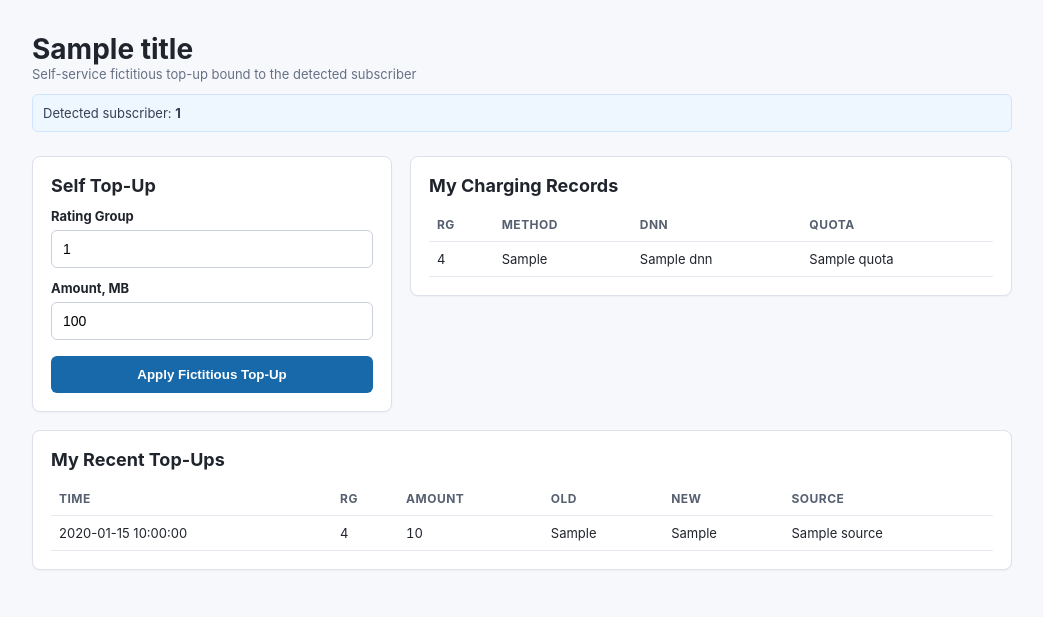
After one commit to infinitydon/free5gc-charging-portal, a FastAPI app: template app/templates/user.html in a window 1280 px wide. The commit adds this page. Shown: the top 617 px of the page, without its empty margins (118-1161 px from the left). Run offline with FastAPI, Linux system fonts and the light colour scheme; the template is opened without the code that fills it: most values are stand-ins (such as "Sample title", 1, 10 or a date in 2020).

Commit message:
Split charging portal modes

```diff
--- a/app/main.py
+++ b/app/main.py
@@ -1,5 +1,7 @@
 from __future__ import annotations
 
+import json
+from ipaddress import ip_address, ip_network
 from pathlib import Path
 from typing import Annotated
 
@@ -23,6 +25,12 @@ class TopUpRequest(BaseModel):
     pin: str = Field(default="")
 
 
+class SelfTopUpRequest(BaseModel):
+    rating_group: int = Field(alias="ratingGroup", ge=0)
+    amount_bytes: int = Field(alias="amountBytes", gt=0)
+    actor: str = Field(default="self-service", min_length=1)
+
+
 class TopUpResponse(BaseModel):
     ok: bool
     ledger: dict
@@ -34,7 +42,36 @@ def get_repository(settings: Annotated[Settings, Depends(get_settings)]) -> Char
     return ChargingRepository(settings.mongo_uri, settings.mongo_db)
 
 
-app = FastAPI(title="free5GC Charging Portal", version="0.1.1")
+app = FastAPI(title="free5GC Charging Portal", version="0.2.0")
+
+
+def resolve_subscriber_from_request(request: Request, settings: Settings) -> str:
+    if settings.trusted_subscriber_header_enabled:
+        header_value = request.headers.get(settings.trusted_subscriber_header)
+        if header_value and header_value.strip():
+            return header_value.strip()
+
+    source_ip = request.client.host if request.client else ""
+    if source_ip:
+        try:
+            bindings = json.loads(settings.subscriber_bindings_json or "{}")
+        except json.JSONDecodeError as exc:
+            raise HTTPException(status_code=500, detail="invalid subscriber binding configuration") from exc
+        for match, supi in bindings.items():
+            if not supi:
+                continue
+            try:
+                if "/" in match and ip_address(source_ip) in ip_network(match, strict=False):
+                    return str(supi)
+                if source_ip == match:
+                    return str(supi)
+            except ValueError:
+                continue
+
+    if settings.default_subscriber_supi:
+        return settings.default_subscriber_supi
+
+    raise HTTPException(status_code=403, detail="subscriber identity could not be resolved")
 
 
 @app.get("/healthz")
@@ -48,8 +85,21 @@ def index(
     settings: Annotated[Settings, Depends(get_settings)],
     repo: Annotated[ChargingRepository, Depends(get_repository)],
 ) -> HTMLResponse:
+    if settings.portal_mode.lower() == "user":
+        ue_id = resolve_subscriber_from_request(request, settings)
+        return templates.TemplateResponse(
+            "user.html",
+            {
+                "request": request,
+                "title": settings.portal_title,
+                "ue_id": ue_id,
+                "records": repo.list_charging_records(ue_id),
+                "topups": [doc for doc in repo.list_topups(15) if doc.get("ueId") == ue_id],
+            },
+        )
+
     return templates.TemplateResponse(
-        "index.html",
+        "operator.html",
         {
             "request": request,
             "title": settings.portal_title,
@@ -63,6 +113,16 @@ def index(
 @app.get("/api/charging-records")
 def charging_records(repo: Annotated[ChargingRepository, Depends(get_repository)]) -> list[dict]:
     return repo.list_charging_records()
+
+
+@app.get("/api/me")
+def me(
+    request: Request,
+    settings: Annotated[Settings, Depends(get_settings)],
+    repo: Annotated[ChargingRepository, Depends(get_repository)],
+) -> dict:
+    ue_id = resolve_subscriber_from_request(request, settings)
+    return {"ueId": ue_id, "chargingRecords": repo.list_charging_records(ue_id)}
 
 
 @app.get("/api/topups")
@@ -116,24 +176,42 @@ async def operator_topup(
 
 @app.post("/api/topups/self", response_model=TopUpResponse)
 async def self_topup(
-    payload: TopUpRequest,
+    request: Request,
+    payload: SelfTopUpRequest,
     settings: Annotated[Settings, Depends(get_settings)],
     repo: Annotated[ChargingRepository, Depends(get_repository)],
 ) -> TopUpResponse:
-    return await apply_topup(payload, "self-service", settings, repo)
+    ue_id = resolve_subscriber_from_request(request, settings)
+    return await apply_topup(
+        TopUpRequest(
+            ueId=ue_id,
+            ratingGroup=payload.rating_group,
+            amountBytes=payload.amount_bytes,
+            actor=payload.actor,
+            pin="",
+        ),
+        "self-service",
+        settings,
+        repo,
+    )
 
 
 @app.post("/topup/form")
 async def topup_form(
+    request: Request,
     settings: Annotated[Settings, Depends(get_settings)],
     repo: Annotated[ChargingRepository, Depends(get_repository)],
-    ue_id: Annotated[str, Form(alias="ueId")],
     rating_group: Annotated[int, Form(alias="ratingGroup")],
     amount_mb: Annotated[int, Form(alias="amountMb")],
     actor: Annotated[str, Form()],
+    ue_id: Annotated[str, Form(alias="ueId")] = "",
     pin: Annotated[str, Form()] = "",
     source: Annotated[str, Form()] = "operator",
 ) -> RedirectResponse:
+    if source == "self-service":
+        ue_id = resolve_subscriber_from_request(request, settings)
+        pin = ""
+
     payload = TopUpRequest(
         ueId=ue_id,
         ratingGroup=rating_group,
--- a/app/repository.py
+++ b/app/repository.py
@@ -24,10 +24,11 @@ class ChargingRepository:
     def topups(self) -> Collection[Any]:
         return self.db[TOPUP_LEDGER_COLL]
 
-    def list_charging_records(self) -> list[dict[str, Any]]:
+    def list_charging_records(self, ue_id: str | None = None) -> list[dict[str, Any]]:
+        query = {"ueId": ue_id} if ue_id else {}
         records = list(
             self.charging_data.find(
-                {},
+                query,
                 {
                     "_id": 0,
                     "ueId": 1,
--- a/app/settings.py
+++ b/app/settings.py
@@ -13,8 +13,13 @@ class Settings(BaseSettings):
     chf_notify_enabled: bool = Field(default=True, alias="CHF_NOTIFY_ENABLED")
     chf_bearer_token: str = Field(default="", alias="CHF_BEARER_TOKEN")
     portal_title: str = Field(default="free5GC Charging Portal", alias="PORTAL_TITLE")
+    portal_mode: str = Field(default="operator", alias="PORTAL_MODE")
     operator_pin: str = Field(default="admin123", alias="OPERATOR_PIN")
     end_user_self_topup: bool = Field(default=True, alias="END_USER_SELF_TOPUP")
+    trusted_subscriber_header_enabled: bool = Field(default=False, alias="TRUSTED_SUBSCRIBER_HEADER_ENABLED")
+    trusted_subscriber_header: str = Field(default="x-subscriber-supi", alias="TRUSTED_SUBSCRIBER_HEADER")
+    subscriber_bindings_json: str = Field(default="{}", alias="SUBSCRIBER_BINDINGS_JSON")
+    default_subscriber_supi: str = Field(default="", alias="DEFAULT_SUBSCRIBER_SUPI")
 
 
 @lru_cache
--- /dev/null
+++ b/app/templates/user.html
@@ -0,0 +1,76 @@
+<!doctype html>
+<html lang="en">
+<head>
+  <meta charset="utf-8">
+  <meta name="viewport" content="width=device-width, initial-scale=1">
+  <title>{{ title }}</title>
+  <style>
+    :root { color-scheme: light; font-family: Inter, ui-sans-serif, system-ui, -apple-system, BlinkMacSystemFont, "Segoe UI", sans-serif; }
+    body { margin: 0; background: #f7f8fb; color: #20242c; }
+    main { max-width: 980px; margin: 0 auto; padding: 32px 20px 48px; }
+    header { margin-bottom: 24px; }
+    h1 { margin: 0; font-size: 28px; }
+    h2 { font-size: 18px; margin: 0 0 12px; }
+    .grid { display: grid; grid-template-columns: minmax(300px, 360px) 1fr; gap: 18px; align-items: start; }
+    .panel { background: #fff; border: 1px solid #dce1ea; border-radius: 8px; padding: 18px; box-shadow: 0 1px 2px rgba(20, 28, 40, .04); }
+    label { display: block; font-size: 13px; font-weight: 650; margin: 12px 0 6px; }
+    input { width: 100%; box-sizing: border-box; border: 1px solid #c9d0db; border-radius: 6px; padding: 10px 11px; font-size: 14px; background: #fff; }
+    button { width: 100%; border: 0; border-radius: 6px; background: #1769aa; color: #fff; padding: 11px 14px; margin-top: 16px; font-weight: 750; cursor: pointer; }
+    table { width: 100%; border-collapse: collapse; font-size: 13px; }
+    th, td { border-bottom: 1px solid #e6eaf0; padding: 9px 8px; text-align: left; vertical-align: top; }
+    th { color: #566070; font-size: 12px; text-transform: uppercase; letter-spacing: .04em; }
+    .identity { font-size: 13px; color: #344054; background: #eef6ff; border: 1px solid #cfe4ff; border-radius: 6px; padding: 10px; margin-top: 12px; }
+    .muted { color: #667085; font-size: 13px; }
+    .quota { font-variant-numeric: tabular-nums; }
+    @media (max-width: 820px) { .grid { grid-template-columns: 1fr; } }
+  </style>
+</head>
+<body>
+<main>
+  <header>
+    <h1>{{ title }}</h1>
+    <div class="muted">Self-service fictitious top-up bound to the detected subscriber</div>
+    <div class="identity">Detected subscriber: <strong>{{ ue_id }}</strong></div>
+  </header>
+
+  <div class="grid">
+    <section class="panel">
+      <h2>Self Top-Up</h2>
+      <form method="post" action="/topup/form">
+        <input type="hidden" name="source" value="self-service">
+        <input type="hidden" name="actor" value="{{ ue_id }}">
+        <label for="ratingGroup">Rating Group</label>
+        <input id="ratingGroup" name="ratingGroup" type="number" min="0" value="1" required>
+        <label for="amountMb">Amount, MB</label>
+        <input id="amountMb" name="amountMb" type="number" min="1" value="100" required>
+        <button type="submit">Apply Fictitious Top-Up</button>
+      </form>
+    </section>
+
+    <section class="panel">
+      <h2>My Charging Records</h2>
+      <table>
+        <thead><tr><th>RG</th><th>Method</th><th>DNN</th><th>Quota</th></tr></thead>
+        <tbody>
+        {% for record in records %}
+          <tr><td>{{ record.ratingGroup }}</td><td>{{ record.chargingMethod }}</td><td>{{ record.dnn }}</td><td class="quota">{{ record.quota }}</td></tr>
+        {% endfor %}
+        </tbody>
+      </table>
+    </section>
+  </div>
+
+  <section class="panel" style="margin-top: 18px;">
+    <h2>My Recent Top-Ups</h2>
+    <table>
+      <thead><tr><th>Time</th><th>RG</th><th>Amount</th><th>Old</th><th>New</th><th>Source</th></tr></thead>
+      <tbody>
+      {% for item in topups %}
+        <tr><td>{{ item.createdAt }}</td><td>{{ item.ratingGroup }}</td><td class="quota">{{ item.amountBytes }}</td><td class="quota">{{ item.oldQuota }}</td><td class="quota">{{ item.newQuota }}</td><td>{{ item.source }}</td></tr>
+      {% endfor %}
+      </tbody>
+    </table>
+  </section>
+</main>
+</body>
+</html>
--- a/pyproject.toml
+++ b/pyproject.toml
@@ -1,6 +1,6 @@
 [project]
 name = "free5gc-charging-portal"
-version = "0.1.1"
+version = "0.2.0"
 description = "Lab charging and top-up portal for free5GC CHF charging data"
 requires-python = ">=3.13"
 dependencies = [
```
Also changed, not shown: app/templates/operator.html (renamed from app/templates/index.html, +11 -38 lines), tests/test_identity.py (added, +40 -0 lines), README.md.
